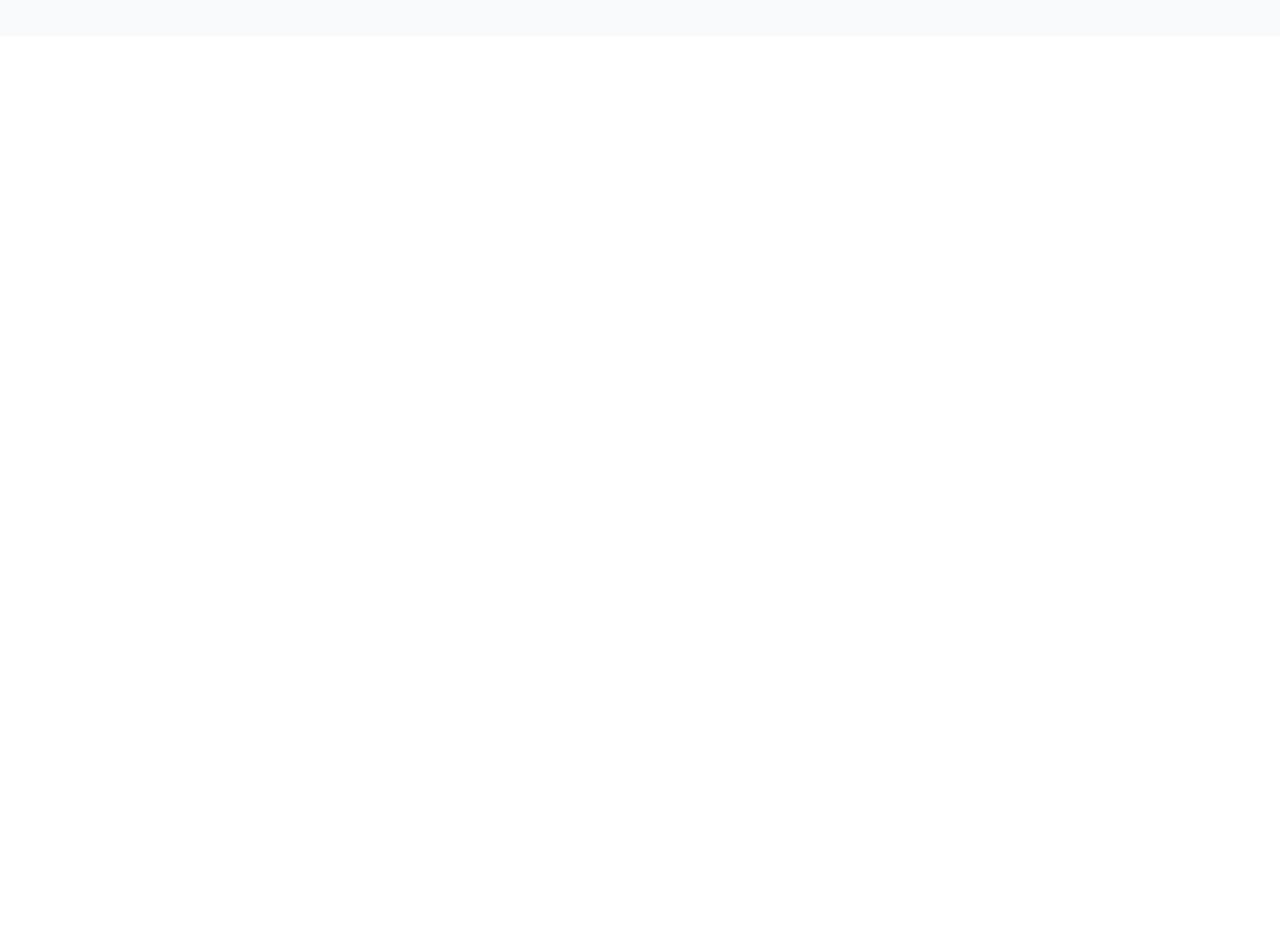
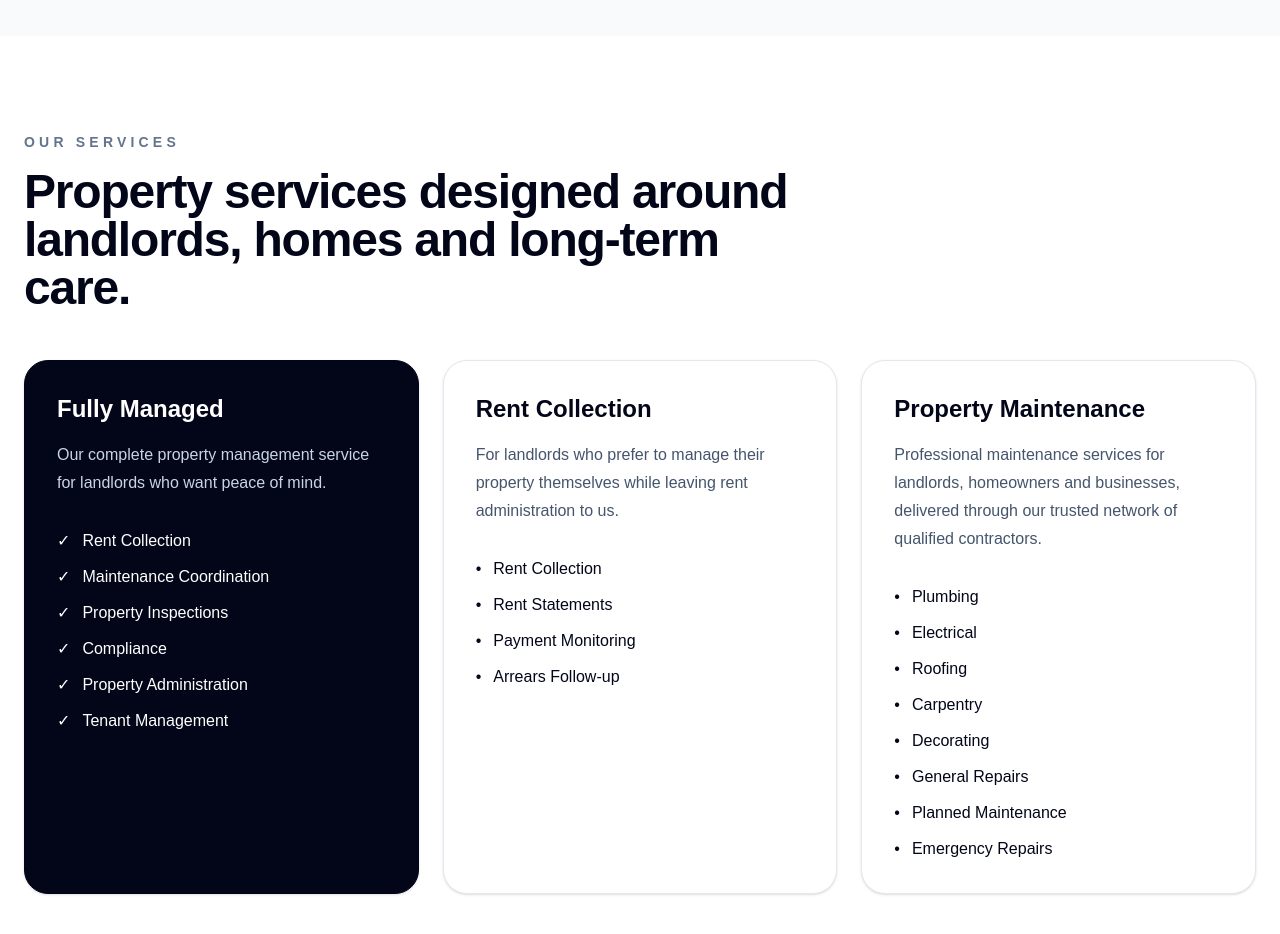
Before and after one commit to Dunham9/pitt-property-management, a Next.js app: page / in a window 1280 px wide. Shown: the part 1600-2534 px from the top of the page. Before the commit the page ends 1636 px from the top, so only its background shows below. Built offline with nearby package versions, Linux system fonts and the light colour scheme.

Commit message:
Add services section to homepage

```diff
--- a/app/page.tsx
+++ b/app/page.tsx
@@ -1,6 +1,7 @@
 import Navbar from "@/components/navbar";
 import Hero from "@/components/Hero";
 import WhyChoose from "@/components/WhyChoose";
+import Services from "@/components/Services";
 
 export default function Home() {
   return (
@@ -10,6 +11,7 @@ export default function Home() {
       <main className="min-h-screen bg-white text-slate-900">
         <Hero />
         <WhyChoose />
+        <Services />
       </main>
     </>
   );
--- /dev/null
+++ b/components/Services.tsx
@@ -0,0 +1,94 @@
+const services = [
+  {
+    title: "Fully Managed",
+    intro:
+      "Our complete property management service for landlords who want peace of mind.",
+    items: [
+      "Rent Collection",
+      "Maintenance Coordination",
+      "Property Inspections",
+      "Compliance",
+      "Property Administration",
+      "Tenant Management",
+    ],
+    featured: true,
+  },
+  {
+    title: "Rent Collection",
+    intro:
+      "For landlords who prefer to manage their property themselves while leaving rent administration to us.",
+    items: [
+      "Rent Collection",
+      "Rent Statements",
+      "Payment Monitoring",
+      "Arrears Follow-up",
+    ],
+    featured: false,
+  },
+  {
+    title: "Property Maintenance",
+    intro:
+      "Professional maintenance services for landlords, homeowners and businesses, delivered through our trusted network of qualified contractors.",
+    items: [
+      "Plumbing",
+      "Electrical",
+      "Roofing",
+      "Carpentry",
+      "Decorating",
+      "General Repairs",
+      "Planned Maintenance",
+      "Emergency Repairs",
+    ],
+    featured: false,
+  },
+];
+
+export default function Services() {
+  return (
+    <section className="bg-white px-6 py-24">
+      <div className="mx-auto max-w-7xl">
+        <div className="max-w-3xl">
+          <p className="text-sm font-semibold uppercase tracking-[0.3em] text-slate-500">
+            Our Services
+          </p>
+
+          <h2 className="mt-4 text-4xl font-bold tracking-tight text-slate-950 md:text-5xl">
+            Property services designed around landlords, homes and long-term care.
+          </h2>
+        </div>
+
+        <div className="mt-12 grid gap-6 lg:grid-cols-3">
+          {services.map((service) => (
+            <div
+              key={service.title}
+              className={`rounded-3xl border p-8 shadow-sm transition hover:-translate-y-1 hover:shadow-md ${
+                service.featured
+                  ? "border-slate-950 bg-slate-950 text-white lg:col-span-1"
+                  : "border-slate-200 bg-white text-slate-950"
+              }`}
+            >
+              <h3 className="text-2xl font-semibold">{service.title}</h3>
+
+              <p
+                className={`mt-4 leading-7 ${
+                  service.featured ? "text-slate-300" : "text-slate-600"
+                }`}
+              >
+                {service.intro}
+              </p>
+
+              <ul className="mt-8 space-y-3">
+                {service.items.map((item) => (
+                  <li key={item} className="flex gap-3">
+                    <span>{service.featured ? "✓" : "•"}</span>
+                    <span>{item}</span>
+                  </li>
+                ))}
+              </ul>
+            </div>
+          ))}
+        </div>
+      </div>
+    </section>
+  );
+}
```
Also changed, not shown: 2 other files (tests, documents, lock files or other folders).
